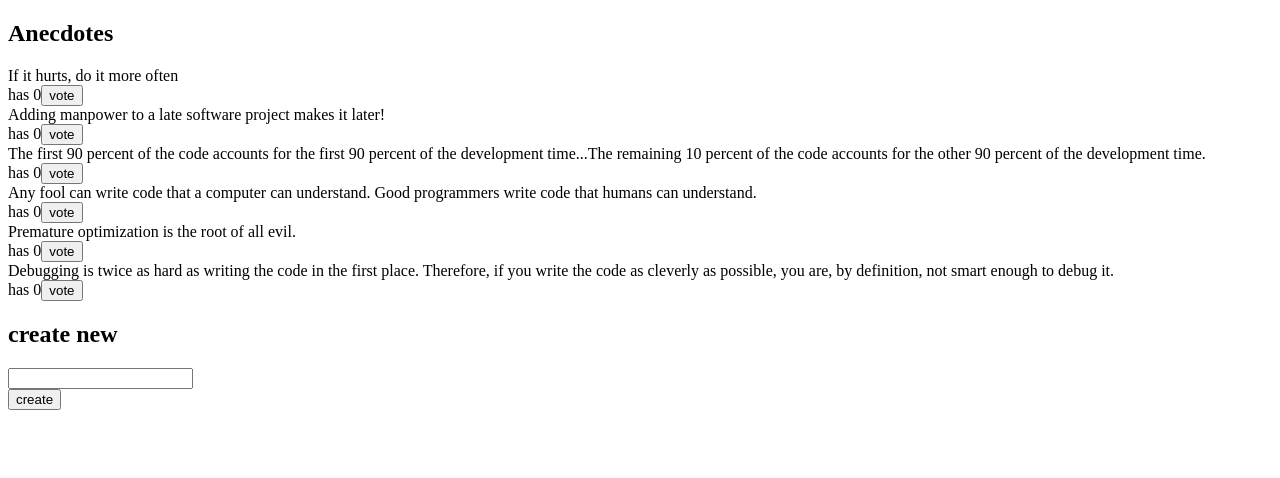
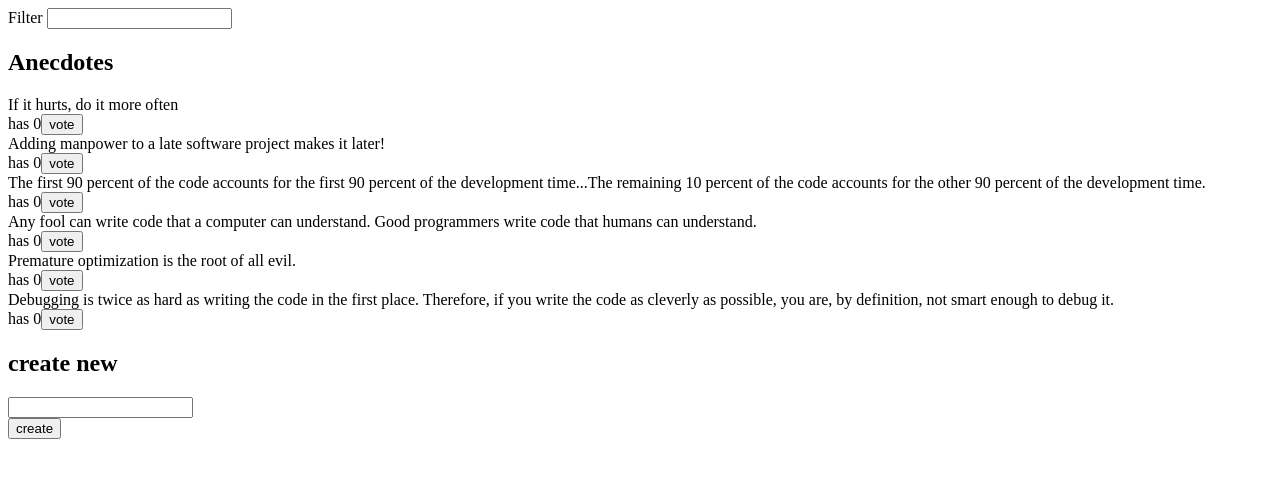
Before and after one commit to harshilshrma/fullStackOpen-part6, a React (Vite) app in the folder anecdotes/: page / in a window 1280 px wide. Shown: the top 478 px of the page. Built offline with nearby package versions, Linux system fonts and the light colour scheme.

Commit message:
6.6 anecdotes, step5

```diff
--- a/anecdotes/src/App.jsx
+++ b/anecdotes/src/App.jsx
@@ -1,9 +1,11 @@
 import AnecdoteForm from './components/AnecdoteForm'
 import AnecdoteList from './components/AnecdoteList'
+import Filter from './components/Filter'
 
 const App = () => {
   return (
     <div>
+      <Filter />
       <h2>Anecdotes</h2>
       <AnecdoteList />
       <AnecdoteForm />
--- a/anecdotes/src/components/AnecdoteList.jsx
+++ b/anecdotes/src/components/AnecdoteList.jsx
@@ -1,24 +1,29 @@
-import { useAnecdotes, useAnecdotesActions } from "../store"
+import { useAnecdotes, useAnecdotesActions, useFilter } from "../store"
 
 const AnecdoteList = () => {
     const anecdotes = useAnecdotes()
+    const filterValue = useFilter()
     const { incrementVote } = useAnecdotesActions()
 
     const vote = (id) => {
         incrementVote(id)
     }
 
+    const anecdotesArray = anecdotes
+        .filter(anec => anec.content.includes(filterValue))
+        .map((anecdote) => (
+            <div key={anecdote.id}>
+                <div>{anecdote.content}</div>
+                <div>
+                    has {anecdote.votes}
+                    <button onClick={() => vote(anecdote.id)}>vote</button>
+                </div>
+            </div>
+        ))
+
     return (
         <div>
-            {anecdotes.map((anecdote) => (
-                <div key={anecdote.id}>
-                    <div>{anecdote.content}</div>
-                    <div>
-                        has {anecdote.votes}
-                        <button onClick={() => vote(anecdote.id)}>vote</button>
-                    </div>
-                </div>
-            ))}
+            {anecdotesArray}
         </div>
     )
 }
--- /dev/null
+++ b/anecdotes/src/components/Filter.jsx
@@ -0,0 +1,18 @@
+import { useAnecdotesActions } from "../store"
+
+const Filter = () => {
+    const { updateFilter } = useAnecdotesActions()
+    const style = { marginBottom: 10 }
+
+    const handleChange = (event) => {
+        updateFilter(event.target.value)
+    }
+
+    return (
+        <div style={style}>
+            Filter <input onChange={handleChange} />
+        </div>
+    )
+}
+
+export default Filter
--- a/anecdotes/src/store.js
+++ b/anecdotes/src/store.js
@@ -22,6 +22,7 @@ const sortByVotes = (a, b) => b.votes - a.votes
 
 const useAnecdoteStore = create((set) => ({
   anecdotes: anecdotesAtStart.map(asObject).toSorted(sortByVotes),
+  filter: '',
   actions: {
     incrementVote: (id) => set(
       state => {
@@ -40,9 +41,14 @@ const useAnecdoteStore = create((set) => ({
         const newArray = [...state.anecdotes, { content: anec, id: getId(), votes: 0 }].toSorted(sortByVotes)
         return { anecdotes: newArray }
       }
+    ),
+
+    updateFilter: (newValue) => set(
+      state => ({ filter: newValue })
     )
   },
 }))
 
 export const useAnecdotes = () => useAnecdoteStore((state) => state.anecdotes)
+export const useFilter = () => useAnecdoteStore(state => state.filter)
 export const useAnecdotesActions = () => useAnecdoteStore(state => state.actions)
```
